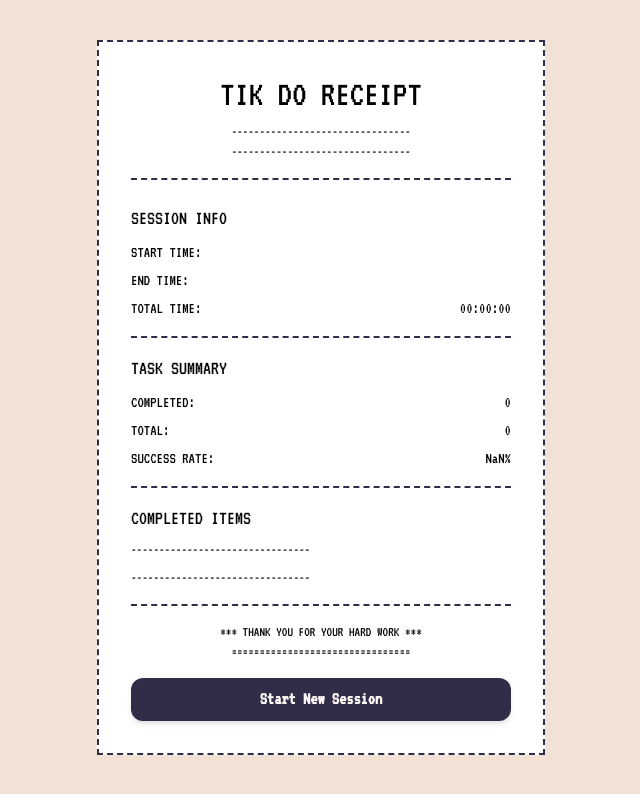
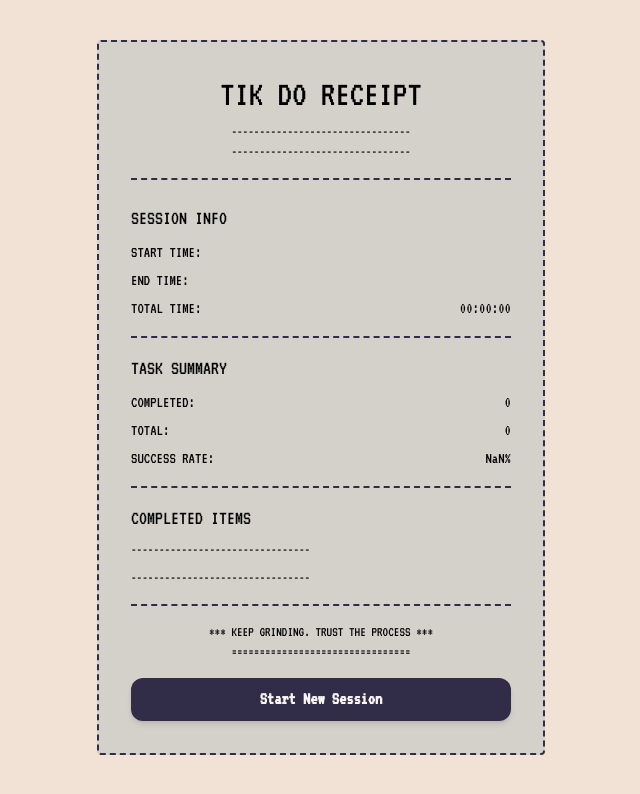
Before and after one commit to joseim-dev/tikdo, a Next.js app: page /finish in a window 1280 px wide. Shown: the top 794 px of the page, without its empty margins (319-959 px from the left). Built offline with nearby package versions, Linux system fonts and the light colour scheme.

Commit message:
Initial commit: TikDo app with timer and todo functionality

```diff
--- a/src/app/finish/page.tsx
+++ b/src/app/finish/page.tsx
@@ -49,7 +49,7 @@ export default function FinishPage() {
   return (
     <div className="min-h-screen bg-[#f2e1d5] py-10 px-4">
       <div
-        className={`${vt323.className} max-w-md mx-auto bg-white border-2 border-dashed border-[#312C48] rounded-none p-8 text-black`}
+        className={`${vt323.className} max-w-md mx-auto bg-[#D4D1CB] border-2 border-dashed border-[#312C48] rounded-sm p-8 text-black`}
       >
         {/* 영수증 헤더 */}
         <div className="text-center border-b-2 border-dashed border-[#312C48] pb-4">
@@ -116,7 +116,7 @@ export default function FinishPage() {
 
         {/* 푸터 */}
         <div className="mt-4 text-center">
-          <p className="text-sm">*** THANK YOU FOR YOUR HARD WORK ***</p>
+          <p className="text-sm">*** KEEP GRINDING. TRUST THE PROCESS ***</p>
           <p className="text-sm">================================</p>
           <CustomButton
             variant="primary"
```
Also changed, not shown: 1 other file (tests, documents, lock files or other folders).
